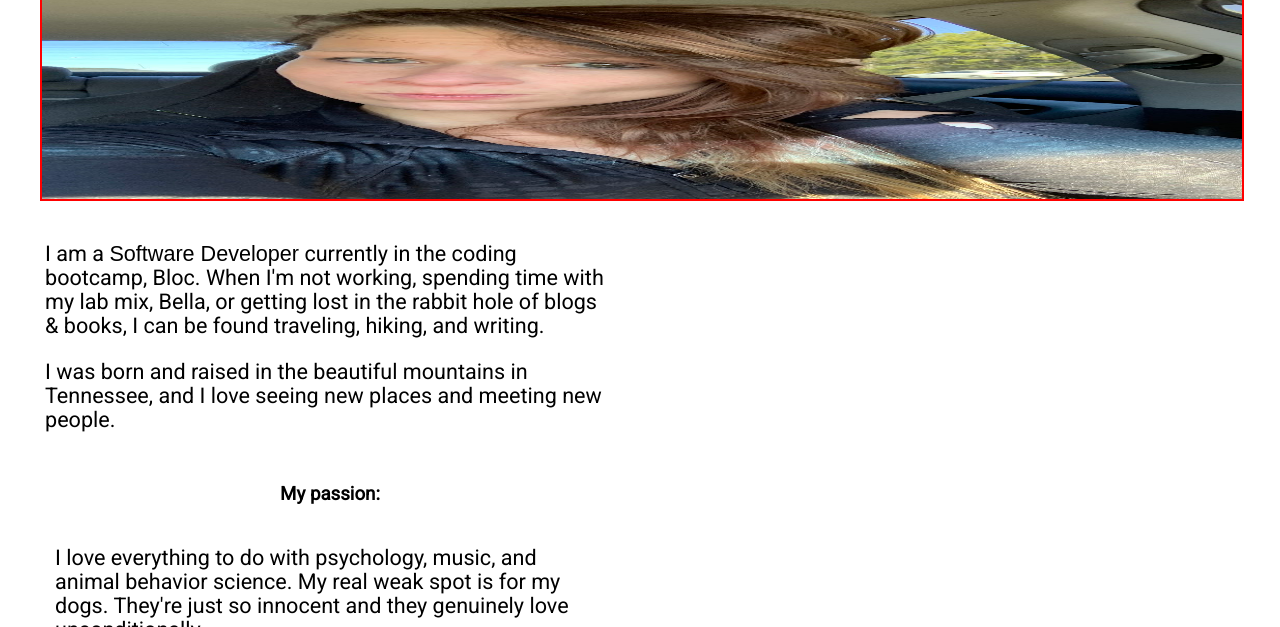
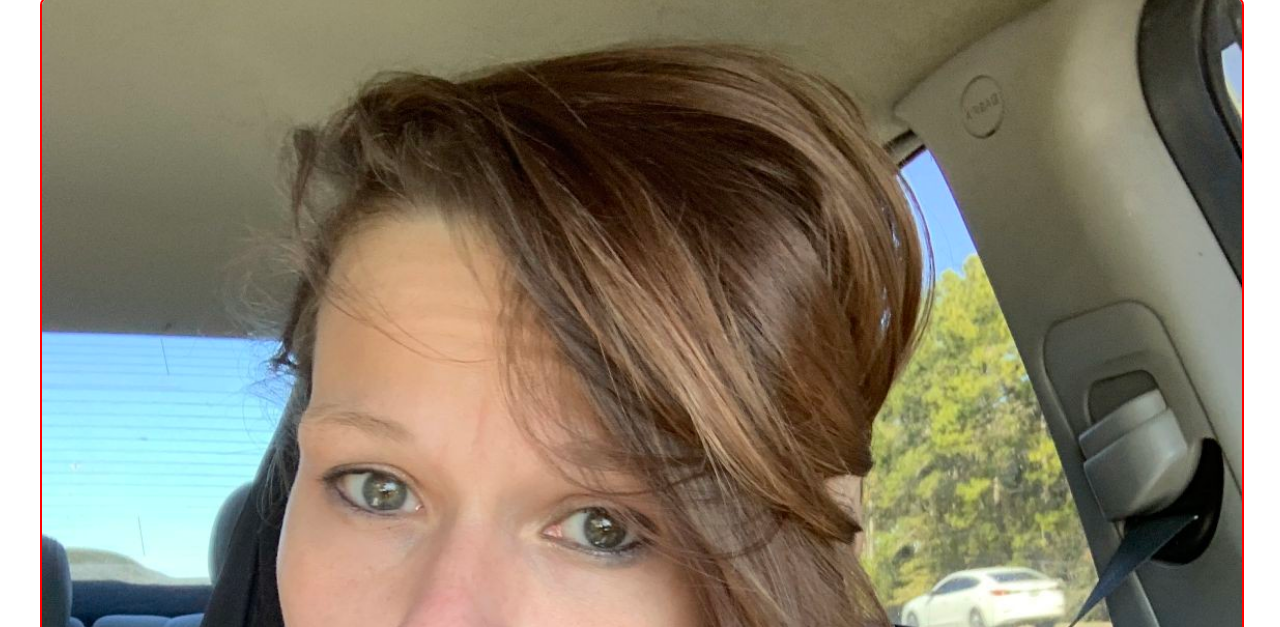
Before and after one commit to CodeLikeAGirl29/lindsey-portfolio, a plain HTML site: page index.html in a window 1280 px wide. Shown: the part 173-800 px from the top of the page. Drawn offline with nearby package versions, Linux system fonts and the light colour scheme.

Commit message:
Update style.css

```diff
--- a/style.css
+++ b/style.css
@@ -19,13 +19,13 @@ html {
   line-height: 1.4;
 }
 
-img {
+img{
   border: 2px solid red;
+  border-radius: 8px;
   display: block;
   margin-left: auto;
   margin-right: auto;
-  width:100px;
-  height:200px;
+  width: 50%;
 }
 
 main img {
```
